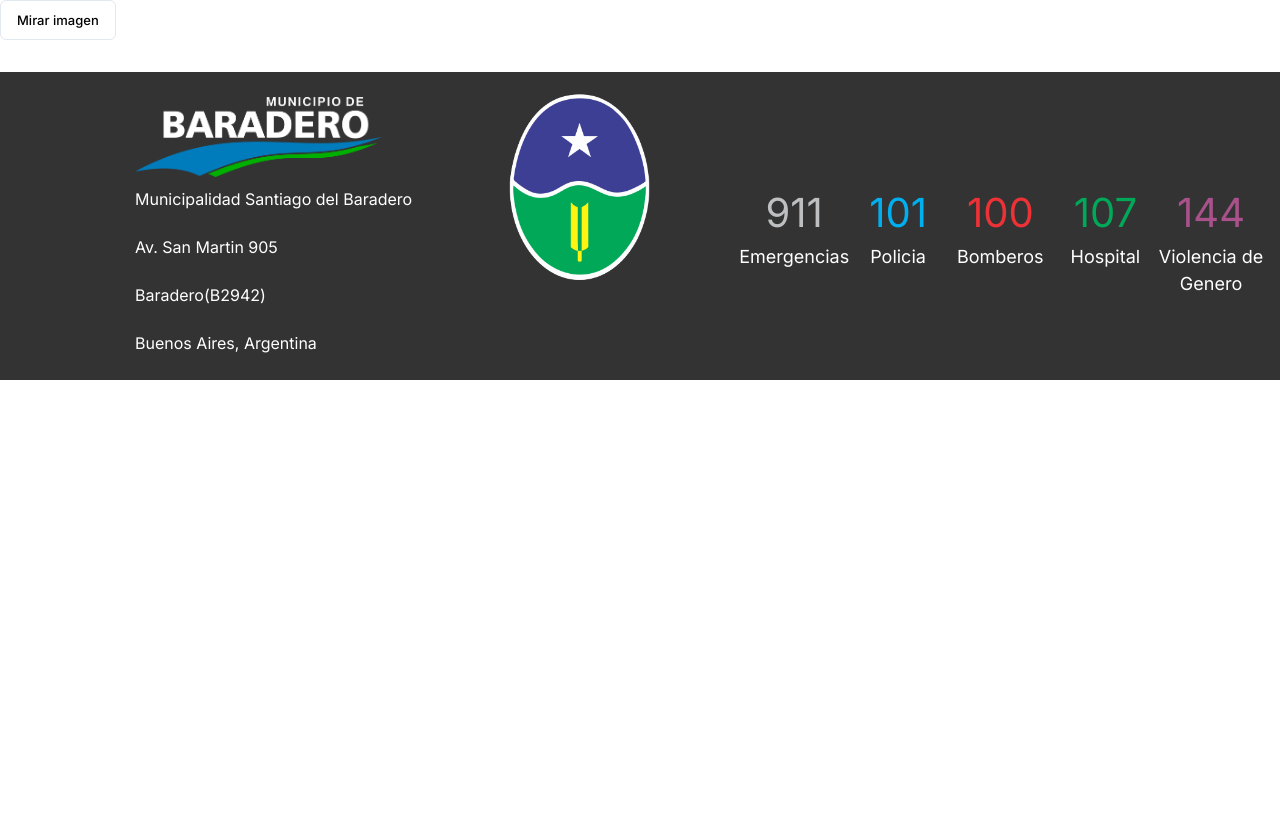
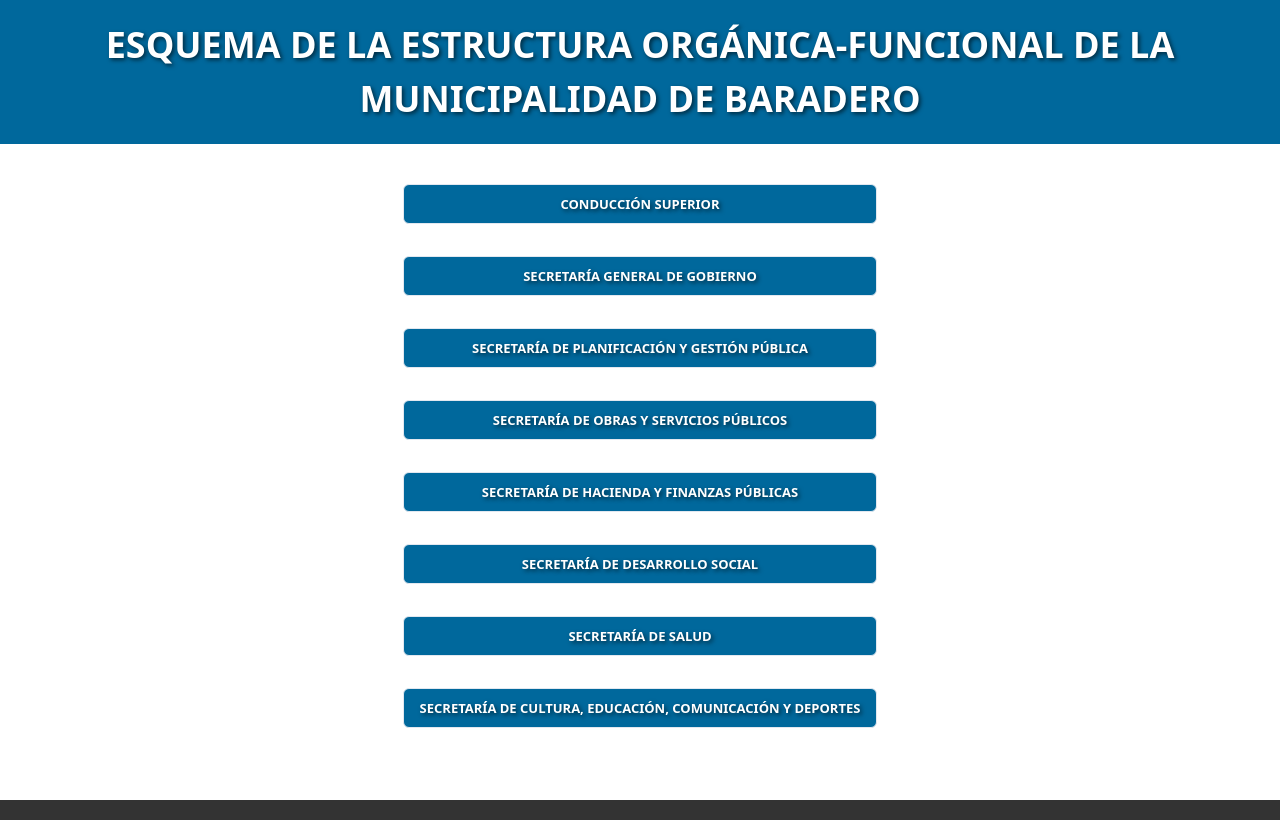
Before and after one commit to manuelcostilla/Gobierno-Abierto, a Next.js app: page /organigrama in a window 1280 px wide. Shown: the part 417-1237 px from the top of the page. Before the commit the page ends 800 px from the top, so only its background shows below. Built offline with nearby package versions, Linux system fonts and the light colour scheme.

Commit message:
se agregaron los botones para poder ver los organigramas de la estructura organica

```diff
--- a/app/organigrama/components/Organigrama.jsx
+++ b/app/organigrama/components/Organigrama.jsx
@@ -8,11 +8,13 @@
 export function Organigrama () {
   return (
     <>
+    <div className="flex justify-center">
+    <div className="flex flex-col mt-10 mb-10">
       <Dialog>
-        <DialogTrigger asChild>
-          <Button variant="outline">Mirar imagen</Button>
+        <DialogTrigger asChild className="bg-blue-title w-full">
+          <Button variant="outline"className=" font-sans text-white font-bold"style={{ textShadow: '2px 2px 4px rgba(0, 0, 0, 0.6)' }}>CONDUCCIÓN SUPERIOR</Button>
         </DialogTrigger>
-        <DialogContent className=" max-sm:max-h-[700px] max-h-[1000px] max-w-[1000px]">
+        <DialogContent className=" max-sm:max-h-[700] max-h-[1000px] max-w-[1000px]">
           <div className="w-full h-full">
             <Image
               alt="Imagen obra"
@@ -22,9 +24,122 @@
             />
           </div>
         </DialogContent>
-
       </Dialog>
       <div className="grid gap-4 py-4 sm:max-w-[745px]  "></div>
+      <Dialog>
+        <DialogTrigger asChild className="bg-blue-title w-full">
+          <Button variant="outline" className="font-sans text-white font-bold"style={{ textShadow: '2px 2px 4px rgba(0, 0, 0, 0.6)' }}>SECRETARÍA GENERAL DE GOBIERNO</Button>
+        </DialogTrigger>
+        <DialogContent className=" max-sm:max-h-[700] max-h-[1000px] max-w-[1000px]">
+          <div className="w-full h-full">
+            <Image
+              alt="Imagen obra"
+              height={800}
+              width={800}
+              src="/imagenes/organigrama6-8.png"
+            />
+          </div>
+        </DialogContent>
+      </Dialog>
+      <div className="grid gap-4 py-4 sm:max-w-[745px]  "></div>
+      <Dialog>
+        <DialogTrigger asChild className="bg-blue-title w-full">
+          <Button variant="outline" className="font-sans text-white font-bold"style={{ textShadow: '2px 2px 4px rgba(0, 0, 0, 0.6)' }}>SECRETARÍA DE PLANIFICACIÓN Y GESTIÓN PÚBLICA</Button>
+        </DialogTrigger>
+        <DialogContent className=" max-sm:max-h-[700] max-h-[1000px] max-w-[1000px]">
+          <div className="w-full h-full">
+            <Image
+              alt="Imagen obra"
+              height={800}
+              width={800}
+              src="/imagenes/organigrama6-8.png"
+            />
+          </div>
+        </DialogContent>
+      </Dialog>
+      <div className="grid gap-4 py-4 sm:max-w-[745px]  "></div>
+      <Dialog>
+        <DialogTrigger asChild className="bg-blue-title w-full">
+          <Button variant="outline" className=" font-sans text-white font-bold"style={{ textShadow: '2px 2px 4px rgba(0, 0, 0, 0.6)' }}>SECRETARÍA DE OBRAS Y SERVICIOS PÚBLICOS</Button>
+        </DialogTrigger>
+        <DialogContent className=" max-sm:max-h-[700] max-h-[1000px] max-w-[1000px]">
+          <div className="w-full h-full">
+            <Image
+              alt="Imagen obra"
+              height={800}
+              width={800}
+              src="/imagenes/organigrama6-8.png"
+            />
+          </div>
+        </DialogContent>
+      </Dialog>
+      <div className="grid gap-4 py-4 sm:max-w-[745px]  "></div>
+      <Dialog>
+        <DialogTrigger asChild className="bg-blue-title w-full">
+          <Button variant="outline" className="font-sans text-white font-bold"style={{ textShadow: '2px 2px 4px rgba(0, 0, 0, 0.6)' }}>SECRETARÍA DE HACIENDA Y FINANZAS PÚBLICAS</Button>
+        </DialogTrigger>
+        <DialogContent className=" max-sm:max-h-[700] max-h-[1000px] max-w-[1000px]">
+          <div className="w-full h-full">
+            <Image
+              alt="Imagen obra"
+              height={800}
+              width={800}
+              src="/imagenes/organigrama6-8.png"
+            />
+          </div>
+        </DialogContent>
+      </Dialog>
+      <div className="grid gap-4 py-4 sm:max-w-[745px]  "></div>
+      <Dialog>
+        <DialogTrigger asChild className="bg-blue-title w-full">
+          <Button variant="outline" className="font-sans text-white font-bold"style={{ textShadow: '2px 2px 4px rgba(0, 0, 0, 0.6)' }}>SECRETARÍA DE DESARROLLO SOCIAL</Button>
+        </DialogTrigger>
+        <DialogContent className=" max-sm:max-h-[700] max-h-[1000px] max-w-[1000px]">
+          <div className="w-full h-full">
+            <Image
+              alt="Imagen obra"
+              height={800}
+              width={800}
+              src="/imagenes/organigrama6-8.png"
+            />
+          </div>
+        </DialogContent>
+      </Dialog>
+      <div className="grid gap-4 py-4 sm:max-w-[745px]  "></div>
+      <Dialog>
+        <DialogTrigger asChild className="bg-blue-title w-full">
+          <Button variant="outline" className="font-sans text-white font-bold"style={{ textShadow: '2px 2px 4px rgba(0, 0, 0, 0.6)' }}>SECRETARÍA DE SALUD</Button>
+        </DialogTrigger>
+        <DialogContent className=" max-sm:max-h-[700] max-h-[1000px] max-w-[1000px]">
+          <div className="w-full h-full">
+            <Image
+              alt="Imagen obra"
+              height={800}
+              width={800}
+              src="/imagenes/organigrama6-8.png"
+            />
+          </div>
+        </DialogContent>
+      </Dialog>
+      <div className="grid gap-4 py-4 sm:max-w-[745px]  "></div>
+      <Dialog>
+        <DialogTrigger asChild className="bg-blue-title w-full">
+          <Button variant="outline" className="font-sans text-white font-bold"style={{ textShadow: '2px 2px 4px rgba(0, 0, 0, 0.6)' }}>SECRETARÍA DE CULTURA, EDUCACIÓN, COMUNICACIÓN Y DEPORTES</Button>
+        </DialogTrigger>
+        <DialogContent className=" max-sm:max-h-[700] max-h-[1000px] max-w-[1000px]">
+          <div className="w-full h-full">
+            <Image
+              alt="Imagen obra"
+              height={800}
+              width={800}
+              src="/imagenes/organigrama6-8.png"
+            />
+          </div>
+        </DialogContent>
+      </Dialog>
+      <div className="grid gap-4 py-4 sm:max-w-[745px]  "></div>
+      </div>
+      </div>
     </>
   )
 }
--- /dev/null
+++ b/app/organigrama/components/OrganigramaTitle.jsx
@@ -0,0 +1,13 @@
+import React from 'react'
+
+const OrganigramaTitle = () => {
+  return (
+    <div className="flex max-w-screen h-36 bg-blue-title justify-center items-center text-center">
+    <h1 className="text-4xl font-sans text-white font-bold"style={{ textShadow: '2px 2px 4px rgba(0, 0, 0, 0.6)' }}>
+    ESQUEMA DE LA ESTRUCTURA ORGÁNICA-FUNCIONAL DE LA MUNICIPALIDAD DE BARADERO
+    </h1>
+  </div>
+  )
+}
+
+export default OrganigramaTitle
--- a/app/organigrama/page.jsx
+++ b/app/organigrama/page.jsx
@@ -1,8 +1,14 @@
+
 import { Organigrama } from './components/Organigrama'
+import OrganigramaTitle from './components/OrganigramaTitle'
+
 
 const Mapa_Del_Estado = () => {
   return (
+    <>
+    <OrganigramaTitle />
     <Organigrama />
+    </>
   )
 }
 
```
